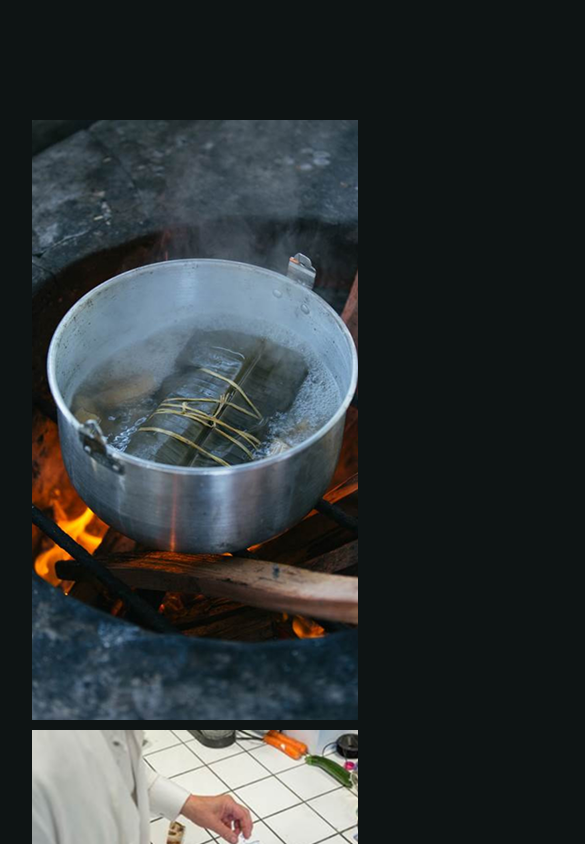
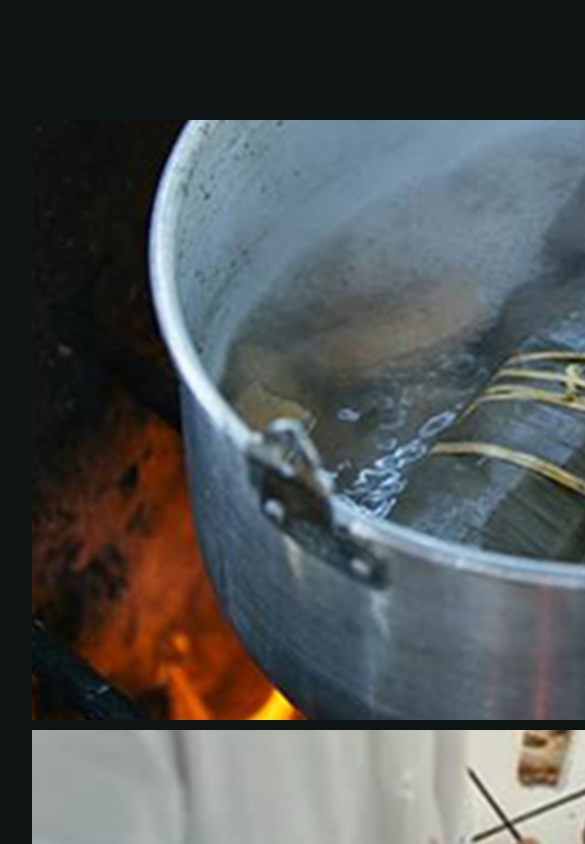
Before and after one commit to Manhud/Tasteology, a Next.js app: page / in a window 390 px wide. Shown: the top 844 px of the page, 585 px wide, since content can reach past the window. Built offline with nearby package versions, Linux system fonts and the light colour scheme.

Commit message:
style(hero): refine container width and spacing

```diff
--- a/src/components/hero-block.tsx
+++ b/src/components/hero-block.tsx
@@ -17,8 +17,8 @@ export function HeroBlock() {
   };
 
   return (
-    <section className="w-full mb-[120px]">
-      <div className="grid grid-cols-1 gap-[30px] md:grid-cols-2 max-w-[1146px] mx-auto">
+    <section className="mb-[120px] w-[1146px] mx-auto">
+      <div className="grid grid-cols-1 gap-[30px] md:grid-cols-2">
         <div className="grid grid-cols-1 gap-[10px] md:grid-cols-2 xl:w-[754px]">
           <div className="relative overflow-hidden md:row-span-2 h-[600px] ">
             <Image
```
